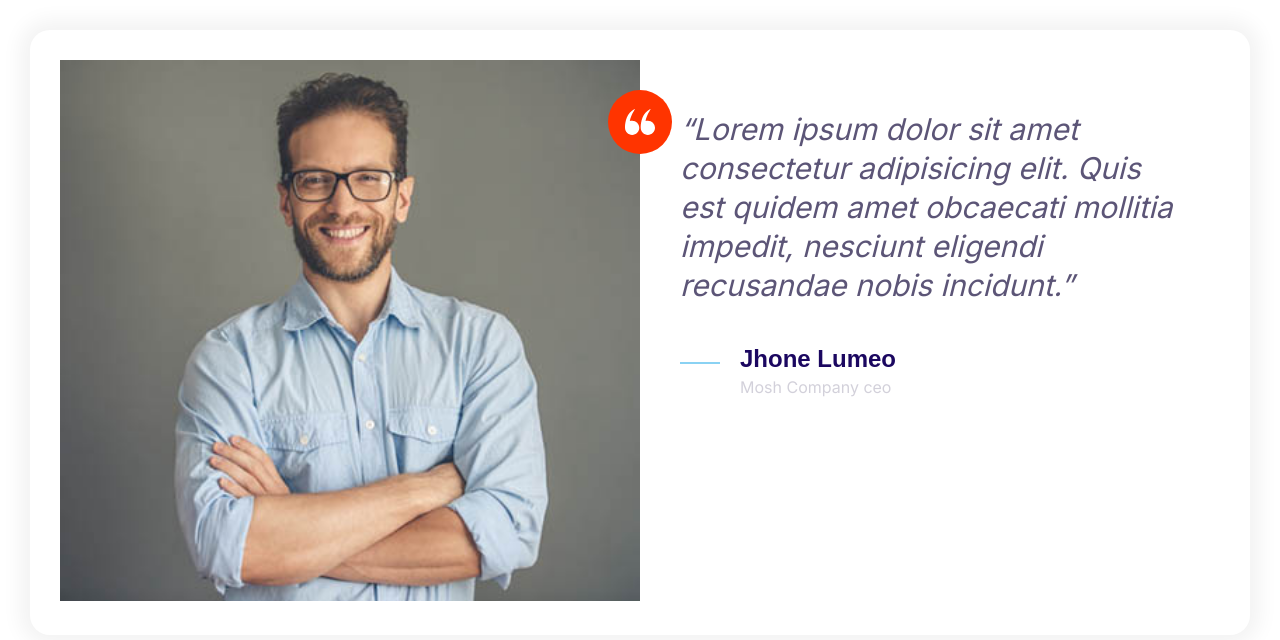
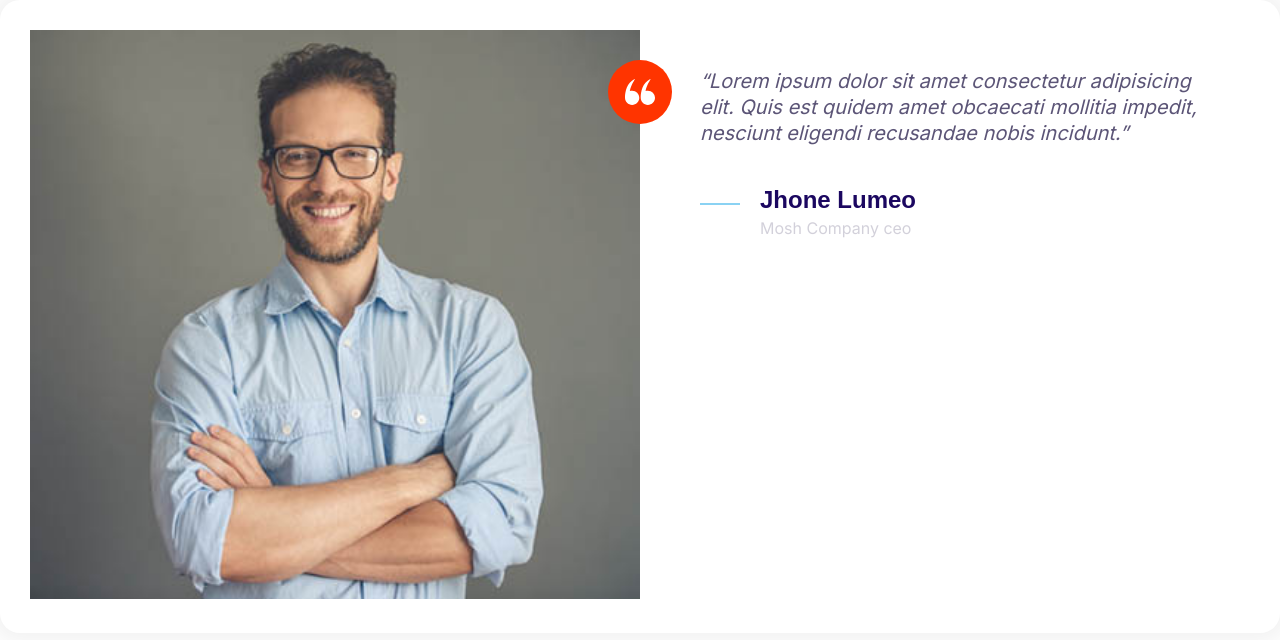
Before and after one commit to Mr-Khaira/moshify, a plain HTML site: page index.html in a window 1280 px wide. Drawn offline with Linux system fonts and the light colour scheme.

Commit message:
changed the min width for all and further editted the testimonial styling.

```diff
--- a/CSS/stylesheet.css
+++ b/CSS/stylesheet.css
@@ -40,7 +40,7 @@ h3{
     font-size: 3rem;
 }
 
-@media screen and (min-width:1000px) {
+@media screen and (min-width:900px) {
     body{
         font-size: 1.8rem;
     }
@@ -78,7 +78,7 @@ a{
     margin: 10px;
 }
 
-@media screen and (minwidth:1000px) {
+@media screen and (minwidth:900px) {
     .link-arrow{
         font-size: 1.8rem;
     }
@@ -109,7 +109,7 @@ a{
     padding: 0.5rem 1.5rem;
 }
 
-@media screen and (min-width:1000px) {
+@media screen and (min-width:900px) {
     .badge{
         font-size: 1.5rem;
     }
@@ -141,7 +141,7 @@ a{
     margin-bottom: 1rem;
 }
 
-@media screen and (min-width:1000px) {
+@media screen and (min-width:900px) {
     .list--tick .list__item {
         padding-left: 0;
     }
@@ -246,7 +246,7 @@ a{
     text-align: center;
 }
 
-@media screen and (min-width:1000px) {
+@media screen and (min-width:900px) {
    .button {
        font-size: 1.5rem;
    }
@@ -283,7 +283,7 @@ a{
     margin: 4px;
 }
 
-@media screen and (min-width:1000px) {
+@media screen and (min-width:900px) {
     .input {
         font-size: 1.5rem;
     }
@@ -366,7 +366,7 @@ a{
     margin-bottom: 2rem;
 }
 
-@media screen and (min-width:1000px) {
+@media screen and (min-width:900px) {
     .plan__name {
         font-size: 1.8rem;
     }
@@ -444,8 +444,8 @@ a{
     bottom: 12px;
 }
 
-@media screen and (min-width:100px) {
-    .quote {
+@media screen and (min-width:900px) {
+    .quote .quote__text {
         font-size: 2rem;
     }
 
@@ -471,7 +471,7 @@ a{
     }
 }
 
-@media screen and (min-width:1000px) {
+@media screen and (min-width:900px) {
     .grid--1x3 {
         display: grid;
         grid-template-columns: repeat(3, 1fr);
@@ -497,3 +497,14 @@ a{
     top: 3rem;
     right: -32px;
 }
+
+@media screen and (min-width:768px) {
+    .testimonial > .quote__text,
+    .testimonial .quote__author {
+        font-size: 2.4rem;
+    }
+
+    .testimonial .quote {
+        margin-left: 6rem;
+    }
+}
--- a/index.html
+++ b/index.html
@@ -12,7 +12,7 @@
     <link rel="stylesheet" href="/CSS/stylesheet.css">
 </head>
 
-<body style="padding: 3rem;">
+<body>
     <div class="card testimonial">
         <div class="grid grid--1x2">
             <div class="testimonial__image-containor">
```
